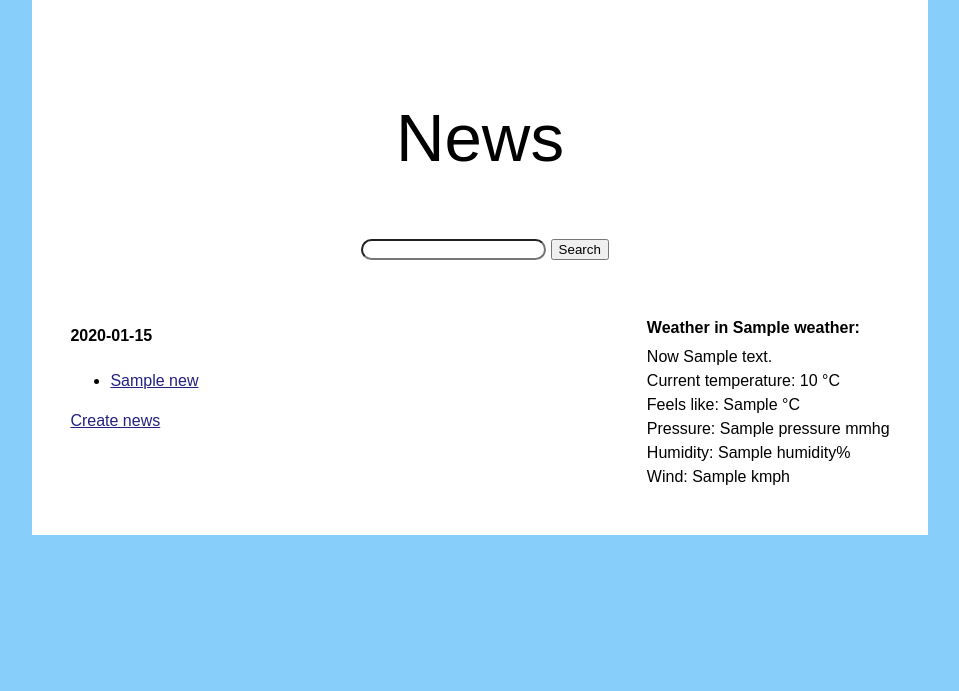
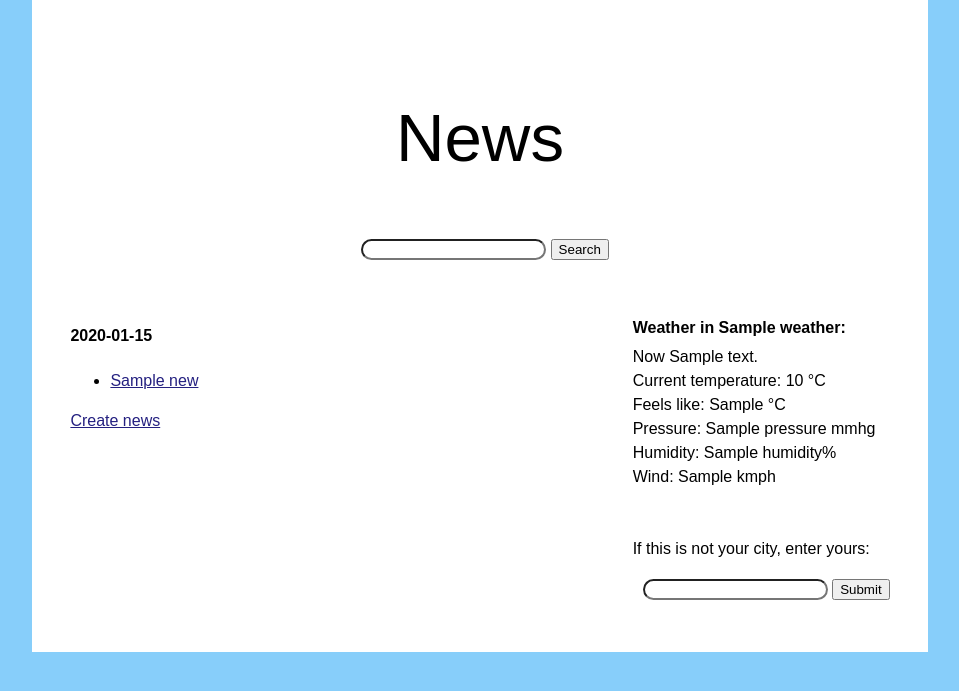
Before and after one commit to GrigorevGrigorii/NewsSite, a Django app: template News/news/templates/news/news_page.html in a window 1280 px wide. Shown: the top 691 px of the page, without its empty margins (160-1119 px from the left). Run offline with Django 3.2, Linux system fonts and the light colour scheme; tables that the repository leaves empty hold one stand-in row (values such as "Sample post"); the template is opened without the code that fills it: values that come from a table or form of the project are taken from there, most other values are stand-ins (such as "Sample title", 1, 10 or a date in 2020).

Commit message:
Update news_page.html

```diff
--- a/News/news/templates/news/news_page.html
+++ b/News/news/templates/news/news_page.html
@@ -27,6 +27,7 @@
                 <p><a href="/news/create/">Create news</a></p>
             </div>
             <div id="right">
+                {% if weather %}
                     <h4 class="weather">Weather in {{ weather.name }}:</h4>
                     <p class="weather">Now {{ weather.description }}</p>
                     <p class="weather">Current temperature: {{ weather.temp }} °C</p>
@@ -34,6 +35,19 @@
                     <p class="weather">Pressure: {{ weather.pressure }} mmhg</p>
                     <p class="weather">Humidity: {{ weather.humidity }}%</p>
                     <p class="weather">Wind: {{ weather.wind_speed }} kmph</p>
+                    </br>
+                    <p>If this is not your city, enter yours:</p>
+                    <form action="/news/" method="post">{% csrf_token %}
+                        <input type="text" name="city">
+                        <button type="submit">Submit</button>
+                    </form>
+                {% else %}
+                    <p>There is no such city. Enter another:</p>
+                    <form action="/news/" method="post">{% csrf_token %}
+                        <input type="text" name="city">
+                        <button type="submit">Submit</button>
+                    </form>
+                {% endif %}
             </div>
         </main>
     </body>
```
Lines whose indentation alone changed are shown as unchanged.
